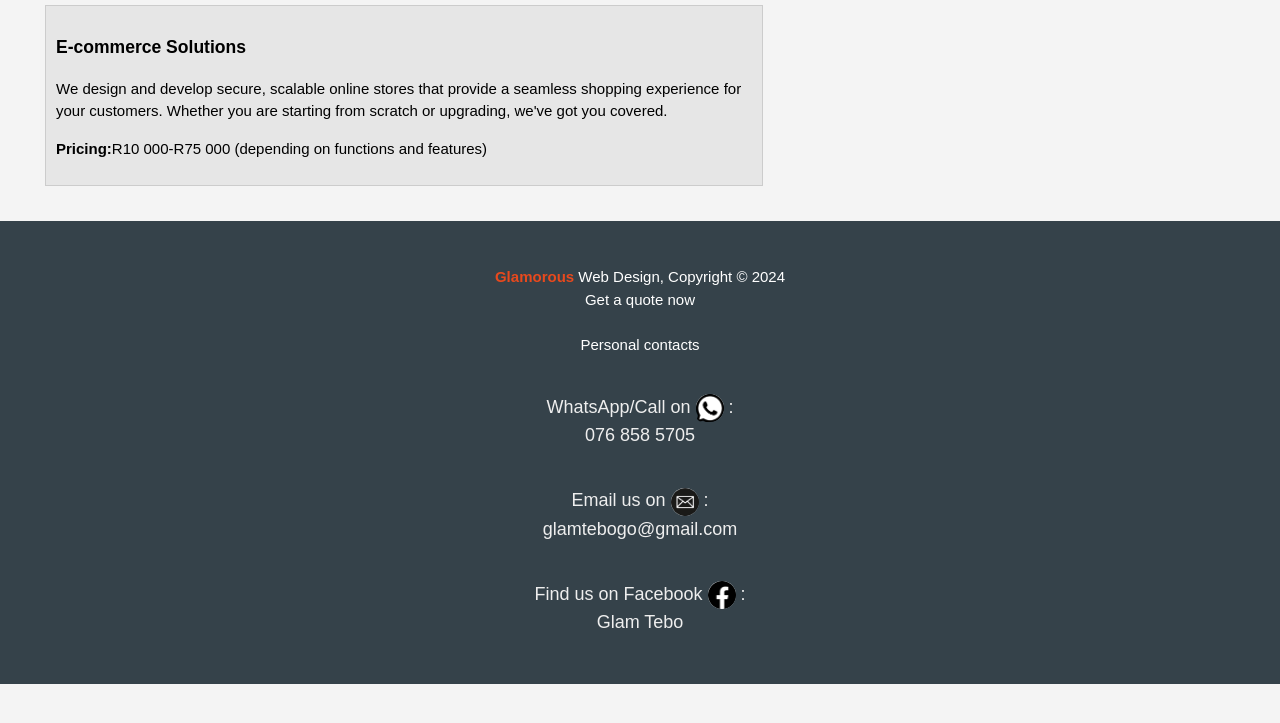
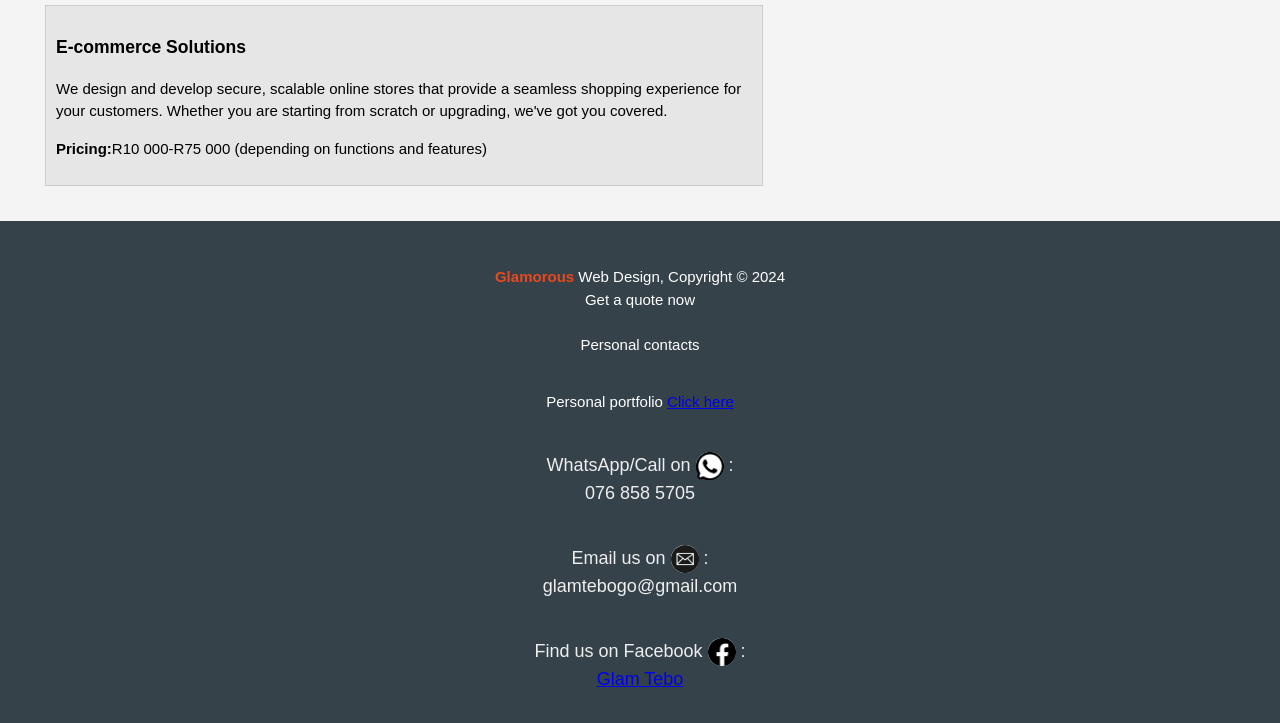
Before and after one commit to Tebogo220/GlamorousWebDesign, a plain HTML site: page service.html in a window 1280 px wide. Shown: the part 777-1500 px from the top of the page. Before the commit the page ends 1461 px from the top, so only its background shows below. Drawn offline with Linux system fonts and the light colour scheme.

Commit message:
Update service.html

```diff
--- a/service.html
+++ b/service.html
@@ -293,10 +293,11 @@
 
 		<footer>
 			<p><span id="highlight" >Glamorous</span> Web Design, Copyright &copy; 2024<br>Get a quote now<br><br>Personal contacts</p>
+			<p>Personal portfolio <a href="tebogo220.github.io/My-portfolio/" >Click here</a></p>
 			<div id="contacts">
 				<p>WhatsApp/Call on <img id="WhatsAppIcon" src="images/WhatsApp Icon.png" alt="WhatsApp" class="Icon"> :<br>076 858 5705</p>
 				<p>Email us on <img id="EmailIcon" src="images/Email Icon.jpg" alt="Email" class="Icon"> :<br>glamtebogo@gmail.com</p>
-				<p>Find us on Facebook <img id="FacebookIcon" src="images/Facebook Icon.jpg" alt="Facebook" class="Icon"> :<br>Glam Tebo</p>
+				<p>Find us on Facebook <img id="FacebookIcon" src="images/Facebook Icon.jpg" alt="Facebook" class="Icon"> :<br><a href="https://www.facebook.com/glamorousTebogo"> Glam Tebo</a></p>
 			</div>
 
 		</footer>
```
